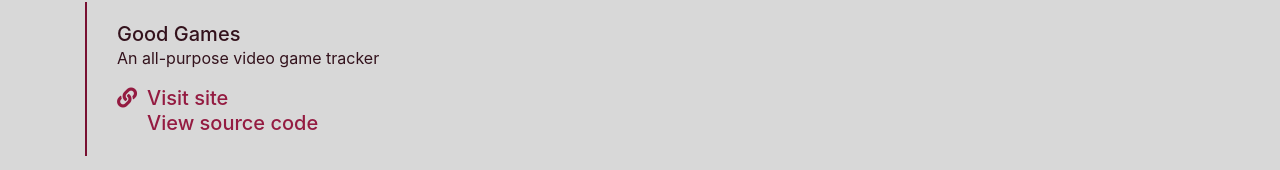
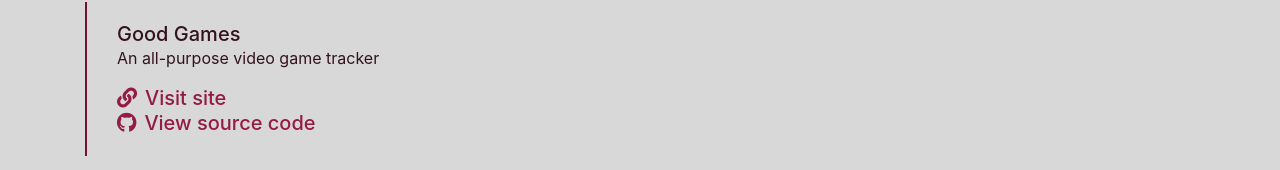
Before and after one commit to angelicamapeso/portfolio-v2, a React (Create React App) app: page / in a window 1280 px wide. Shown: the part 772-942 px from the top of the page. Built offline with nearby package versions, Linux system fonts and the light colour scheme.

Commit message:
Update font-awesome icons, add spacing

```diff
--- a/src/components/ProjectCard/index.js
+++ b/src/components/ProjectCard/index.js
@@ -20,13 +20,14 @@ function ProjectCard(props) {
           <div className="mt-auto d-flex flex-column justify-content-end">
             <p className="mb-0">
               <a href={props.project.url} className="h5 icon-link">
-                <i className="fa fa-link" aria-hidden="true"></i>Visit site
+                <i className="fas fa-link mr-2" aria-hidden="true"></i>Visit
+                site
               </a>
             </p>
             <p className="mb-0">
               <a href={props.project.repo} className="h5 icon-link">
-                <i className="fa fa-github" aria-hidden="true"></i>View source
-                code
+                <i className="fab fa-github mr-2" aria-hidden="true"></i>View
+                source code
               </a>
             </p>
           </div>
```
